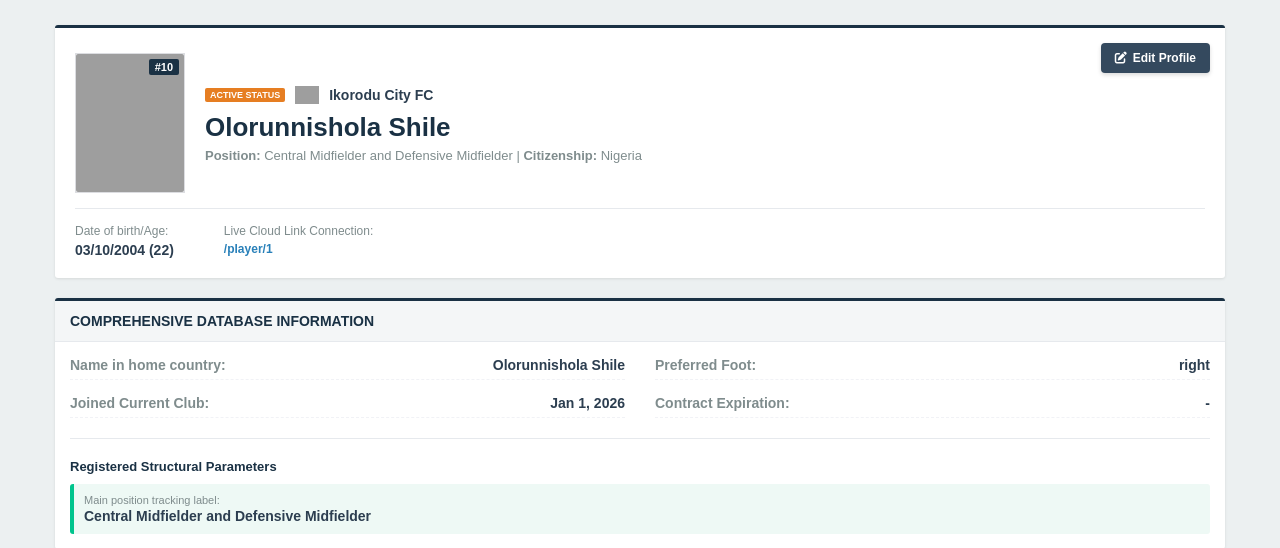
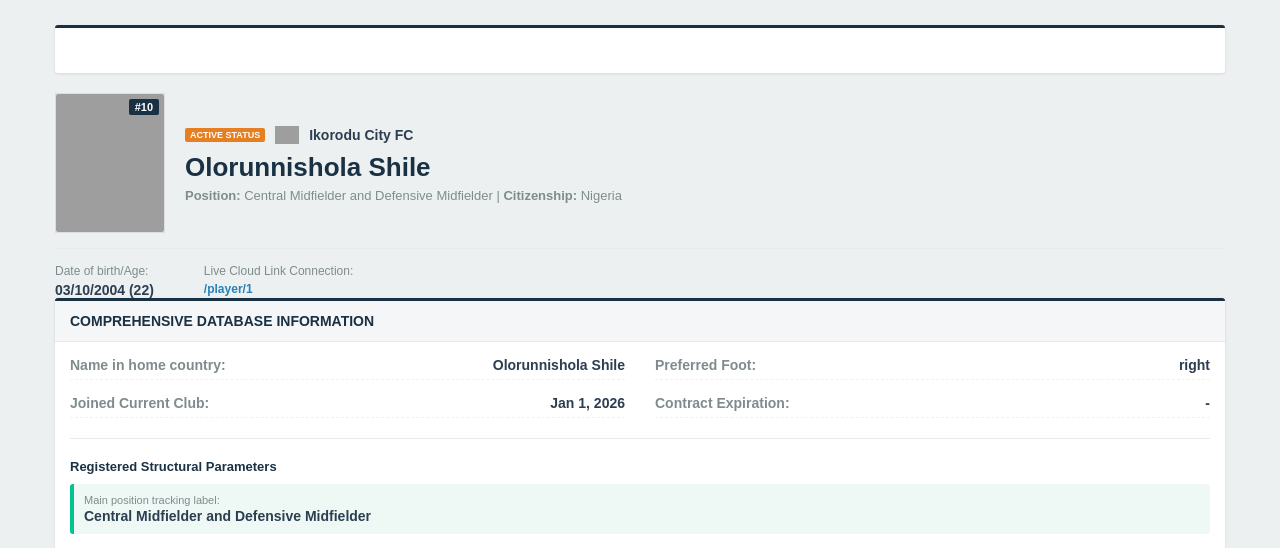
Before and after one commit to good-prog/transfermarkt, a Flask app: page /player/1 in a window 1280 px wide. Shown: the part 63-611 px from the top of the page. Run offline with Flask 3, Linux system fonts and the light colour scheme; grey boxes are pictures that could not be loaded.

Commit message:
minor changes

```diff
--- a/app.py
+++ b/app.py
@@ -111,7 +111,7 @@ def seed_initial_data():
             citizenship="Nigeria",
             photo_url="https://www.image2url.com/r2/default/images/1781133664238-ed00ca0d-8419-4d37-9c46-9036da50d4ce.jpeg",
             logo_url="https://images.unsplash.com/photo-1518152006812-edab29b069ac?w=100",
-            featured_photo_url="https://www.image2url.com/r2/default/images/1781178544859-4c9941bb-90cc-4b88-844b-2c60ba560756.jpeg"
+            # featured_photo_url="https://www.image2url.com/r2/default/images/1781178544859-4c9941bb-90cc-4b88-844b-2c60ba560756.jpeg"
         )
         t1 = TransferHistory(season="25/26", date="Jan 1, 2026", left_club="Kwara United Academy", joined_club="Ikorodu City", joined_club_logo="https://images.unsplash.com/photo-1518152006812-edab29b069ac?w=50")
         t2 = TransferHistory(season="24/26", date="Aug 12, 2024", left_club="Soccer Pro", joined_club="Kwara United Academy", joined_club_logo="https://images.unsplash.com/photo-1628155930542-3c7a64e2c833?w=50")
--- a/templates/profile.html
+++ b/templates/profile.html
@@ -32,10 +32,7 @@
 
             <!-- Main Master Profile Segment Card -->
             <div class="card profile-card">
-                <div class="edit-actions-panel">
-                    <button id="editProfileBtn" class="action-btn edit-mode-btn">
-                        <i class="fa-solid fa-pen-to-square"></i> Edit Profile
-                    </button>
+
                 <button id="saveProfileBtn" class="action-btn save-mode-btn hidden">
                     <i class="fa-solid fa-floppy-disk"></i> Save to Database
                 </button>
@@ -204,7 +201,7 @@
                     </div>
                 </div>
             </div>
-            <div class="card gallery-card">
+            <!-- <div class="card gallery-card">
                 <div class="card-header">
                     <h2><i class="fa-solid fa-camera"></i> Player Gallery & Media Highlights</h2>
                 </div>
@@ -223,7 +220,7 @@
                         {% endif %}
                     </div>
                 </div>
-            </div>
+            </div> -->
         </section>
     </main>
 
```
Lines whose indentation alone changed are shown as unchanged.
